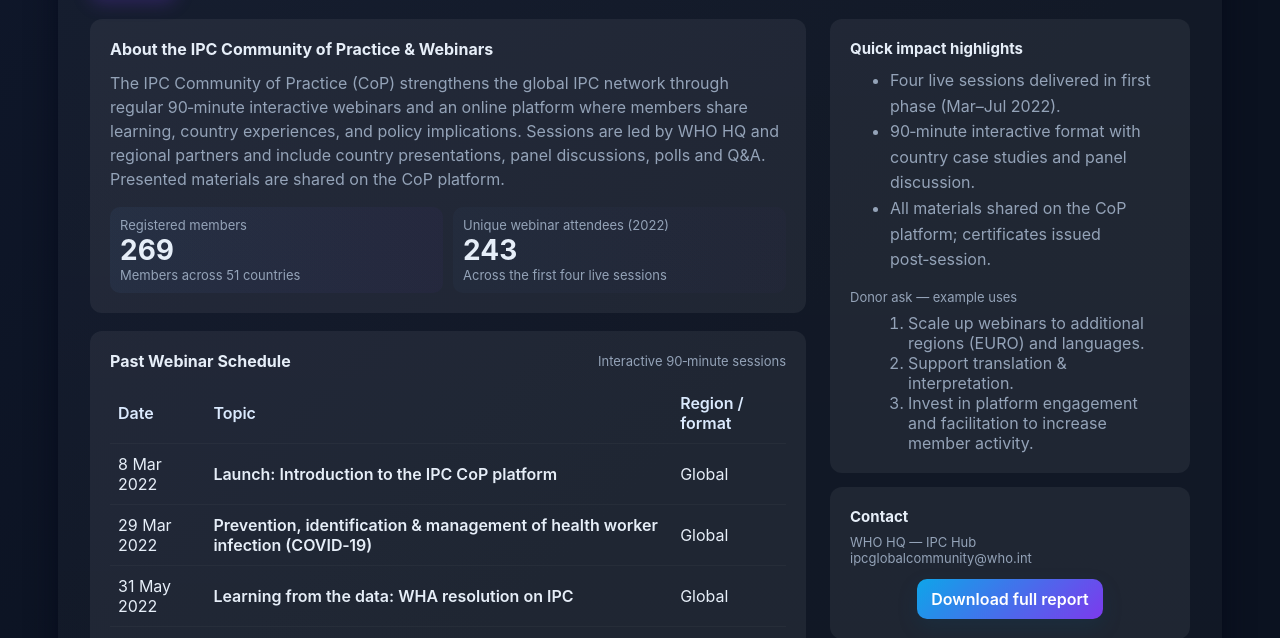
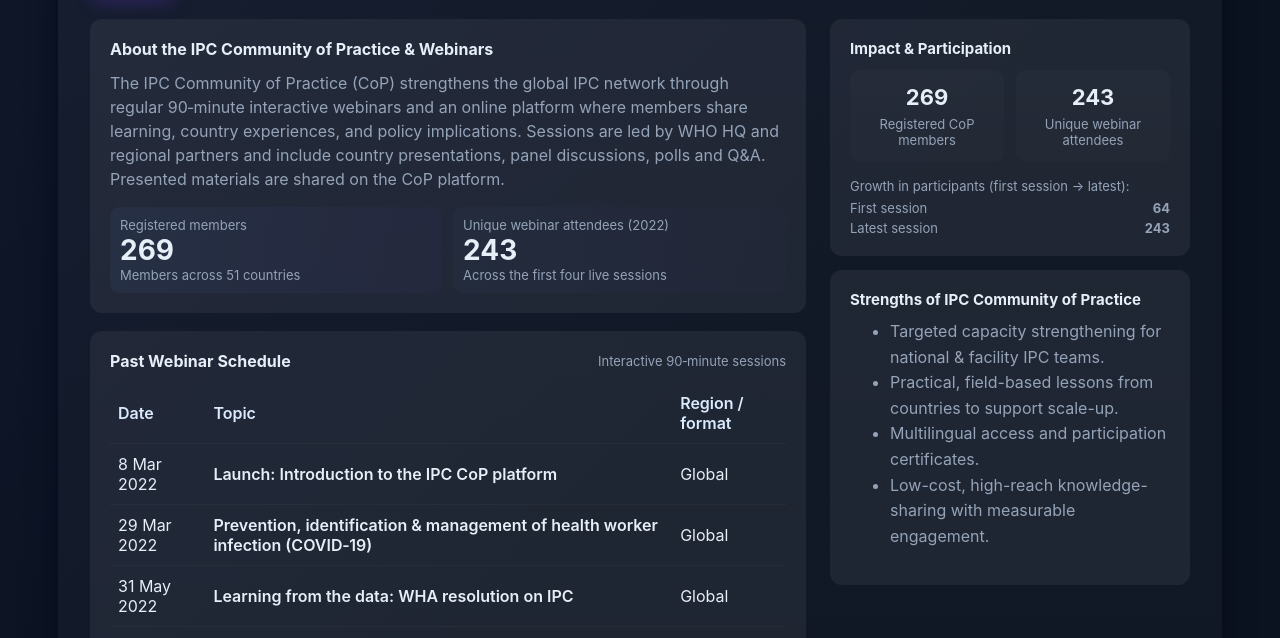
Before and after one commit to nbellaretest/graph_IPC_CoP_webinars, a plain HTML site: page index.html in a window 1280 px wide. Shown: the part 161-799 px from the top of the page. Drawn offline with Linux system fonts and the light colour scheme.

Commit message:
Update index.html

```diff
--- a/index.html
+++ b/index.html
@@ -150,29 +150,26 @@
 
       <aside>
         <div class="card">
-          <div class="section-title"><h3 style="margin:0;font-size:15px">Quick impact highlights</h3></div>
-          <ul style="margin-top:10px;color:var(--muted);line-height:1.6">
-            <li>Four live sessions delivered in first phase (Mar–Jul 2022).</li>
-            <li>90‑minute interactive format with country case studies and panel discussion.</li>
-            <li>All materials shared on the CoP platform; certificates issued post‑session.</li>
-          </ul>
-
-          <div style="margin-top:12px">
-            <div class="small">Donor ask — example uses</div>
-            <ol style="margin:8px 0 0 18px;color:var(--muted)">
-              <li>Scale up webinars to additional regions (EURO) and languages.</li>
-              <li>Support translation & interpretation.</li>
-              <li>Invest in platform engagement and facilitation to increase member activity.</li>
-            </ol>
+          <div class="section-title"><h3 style="margin:0;font-size:15px">Impact & Participation</h3></div>
+          <div class="stats" style="margin-top:12px">
+            <div class="stat-card"><h3>269</h3><p class="small">Registered CoP members</p></div>
+            <div class="stat-card"><h3>243</h3><p class="small">Unique webinar attendees</p></div>
+          </div>
+          <div style="margin-top:16px;color:var(--muted);font-size:13px">
+            Growth in participants (first session → latest):
+            <div style="margin-top:6px;display:flex;justify-content:space-between"><span>First session</span><strong>64</strong></div>
+            <div style="margin-top:4px;display:flex;justify-content:space-between"><span>Latest session</span><strong>243</strong></div>
           </div>
         </div>
 
         <div class="card" style="margin-top:14px">
-          <h3 style="margin:0;font-size:15px">Contact</h3>
-          <p class="small" style="margin-top:8px">WHO HQ — IPC Hub<br>ipcglobalcommunity@who.int</p>
-          <div style="margin-top:12px;text-align:center">
-            <a href="#" style="display:inline-block;padding:10px 14px;border-radius:10px;background:var(--card);color:white;text-decoration:none;font-weight:600;box-shadow:0 8px 20px rgba(12,74,110,0.2)">Download full report</a>
-          </div>
+          <h3 style="margin:0;font-size:15px">Strengths of IPC Community of Practice</h3>
+          <ul style="margin-top:10px;color:var(--muted);line-height:1.6">
+            <li>Targeted capacity strengthening for national & facility IPC teams.</li>
+            <li>Practical, field-based lessons from countries to support scale-up.</li>
+            <li>Multilingual access and participation certificates.</li>
+            <li>Low-cost, high-reach knowledge-sharing with measurable engagement.</li>
+          </ul>
         </div>
       </aside>
     </div>
```
